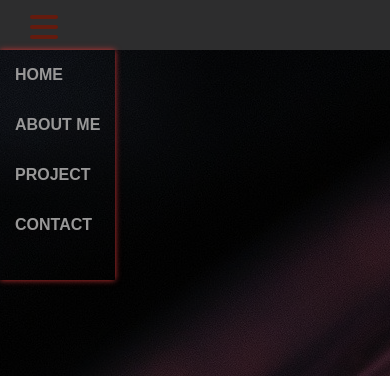
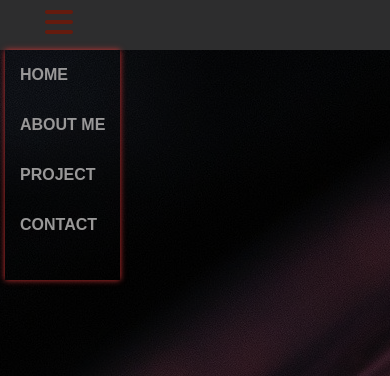
Before and after one commit to KlaudiaFD/Portfolio, a plain HTML site: page index.html in a window 390 px wide. Both pictures are taken after a click on the button 44 px from the left and 28 px from the top of the page. Shown: the top 376 px of the page. Drawn offline with Linux system fonts and the light colour scheme.

Commit message:
update style.css, menu

```diff
--- a/main.js
+++ b/main.js
@@ -1,7 +1,9 @@
 const btn=document.querySelector('.hamburger');
-const brg=document.querySelector('.nav-desktop')
+const brg=document.querySelector('.nav-desktop');
+const ul=document.querySelector('.nav-ul');
 
 
 btn.addEventListener('click', () => {
-    brg.classList.toggle('show')
+    brg.classList.toggle('show');
+
 });
--- a/style.css
+++ b/style.css
@@ -29,17 +29,25 @@ nav {
 }
 
 
-.hamburger{
+.hamburger {
     position: absolute;
     top: 0;
     left: 0;
-    padding: 10px 30px;
+    margin-left: 15px;
+    padding: 5px 30px;
     font-size: 32px;
     background: none;
-    border:none;
+    border: none;
     cursor: pointer;
-    color:rgb(100, 27, 14);
+    color: rgb(100, 27, 14);
     outline: none;
+    transition: all 0.5s ease-in-out;
+}
+
+.scrollup{
+    width: 10px;
+    height: 10px;
+    color: black;
 }
 
 .nav-desktop {
@@ -50,17 +58,18 @@ nav {
 
 }
 
-.show{
+.show {
     display: flex;
 }
 
-.nav-ul{
+.nav-ul {
     height: 230px;
+    margin-left: 5px;
     z-index: 2;
     box-shadow: 0 0 6px rgb(206, 51, 51);
 }
 
-li a{
+li a {
     position: relative;
     z-index: 4;
 }
@@ -72,6 +81,7 @@ li a{
     margin-left: 10px;
 
 }
+
 /* .nav-desktop ul li:first-child{
     margin-top: 40px;
 } */
```
